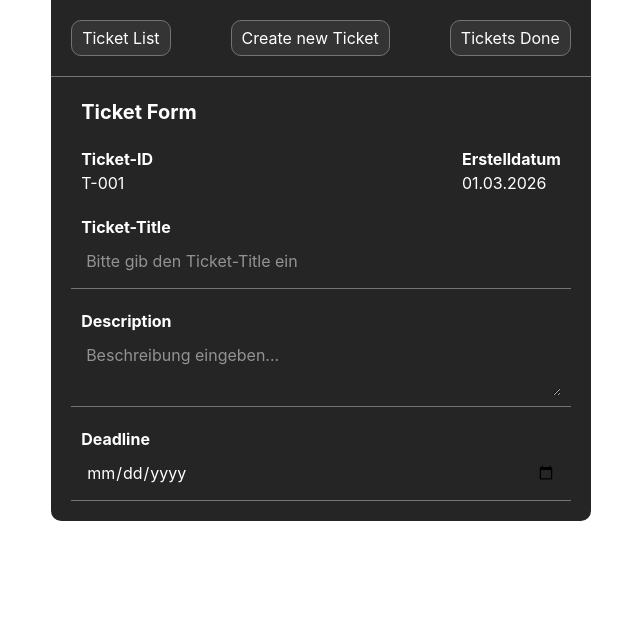
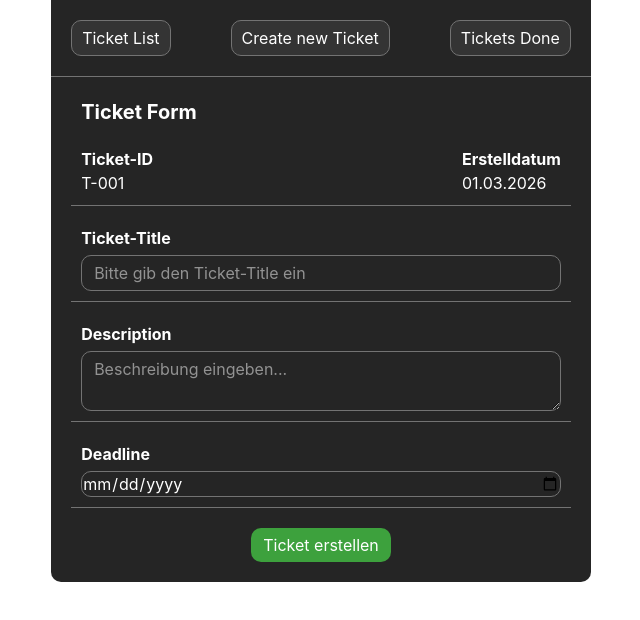
Before and after one commit to 0R91/react-ticketsystem, a Next.js app: page /dashboard in a window 1280 px wide. Both pictures are taken after a click on the button "Create new Ticket". Shown: the top 620 px of the page, without its empty margins (319-959 px from the left). Built offline with nearby package versions, Linux system fonts and the light colour scheme.

Commit message:
Optimizing ticket-form layout

```diff
--- a/app/dashboard/components/ticketForm.module.css
+++ b/app/dashboard/components/ticketForm.module.css
@@ -13,8 +13,10 @@
 }
 
 .meta {
+  border-bottom: 1px solid var(--accent);
   display: flex;
   justify-content: space-between;
+  padding-bottom: 10px;
 }
 
 .metaItem {
@@ -34,7 +36,25 @@
   padding-bottom: 10px;
 }
 
+.inputTitle {
+  padding: 5px 12px;
+}
+
+.textarea {
+  padding: 5px 12px;
+}
+
+.submitBtn {
+  background-color: rgb(61, 161, 61);
+  border-radius: 10px;
+  cursor: pointer;
+  margin-right: auto;
+  margin-left: auto;
+  padding: 5px 12px;
+}
+
 .form input,
 .form textarea {
-  padding: 5px;
+  border: 1px solid var(--accent);
+  border-radius: 10px;
 }
--- a/app/dashboard/components/ticketForm.tsx
+++ b/app/dashboard/components/ticketForm.tsx
@@ -1,13 +1,22 @@
 'use client'
 
 import styles from './ticketForm.module.css'
+
 import { useState } from 'react'
 
 export default function TicketForm() {
   const [title, setTitle] = useState('')
 
+  const ticketId = [1, 2, 3, 4, 5]
+
   return (
-    <form className={styles.form}>
+    <form
+      className={styles.form}
+      onSubmit={(e) => {
+        e.preventDefault()
+        console.log('YOYOYO')
+      }}
+    >
       <h2 className={styles.heading}>Ticket Form</h2>
 
       <div className={styles.meta}>
@@ -27,7 +36,7 @@ export default function TicketForm() {
           Ticket-Title
         </label>
         <input
-          id="title"
+          className={styles.inputTitle}
           value={title}
           onChange={(e) => setTitle(e.target.value)}
           placeholder="Bitte gib den Ticket-Title ein"
@@ -48,6 +57,7 @@ export default function TicketForm() {
         </label>
         <input id="deadline" type="date" />
       </div>
+      <button className={styles.submitBtn}>Ticket erstellen</button>
     </form>
   )
 }
```
Also changed, not shown: 1 other file (tests, documents, lock files or other folders).
